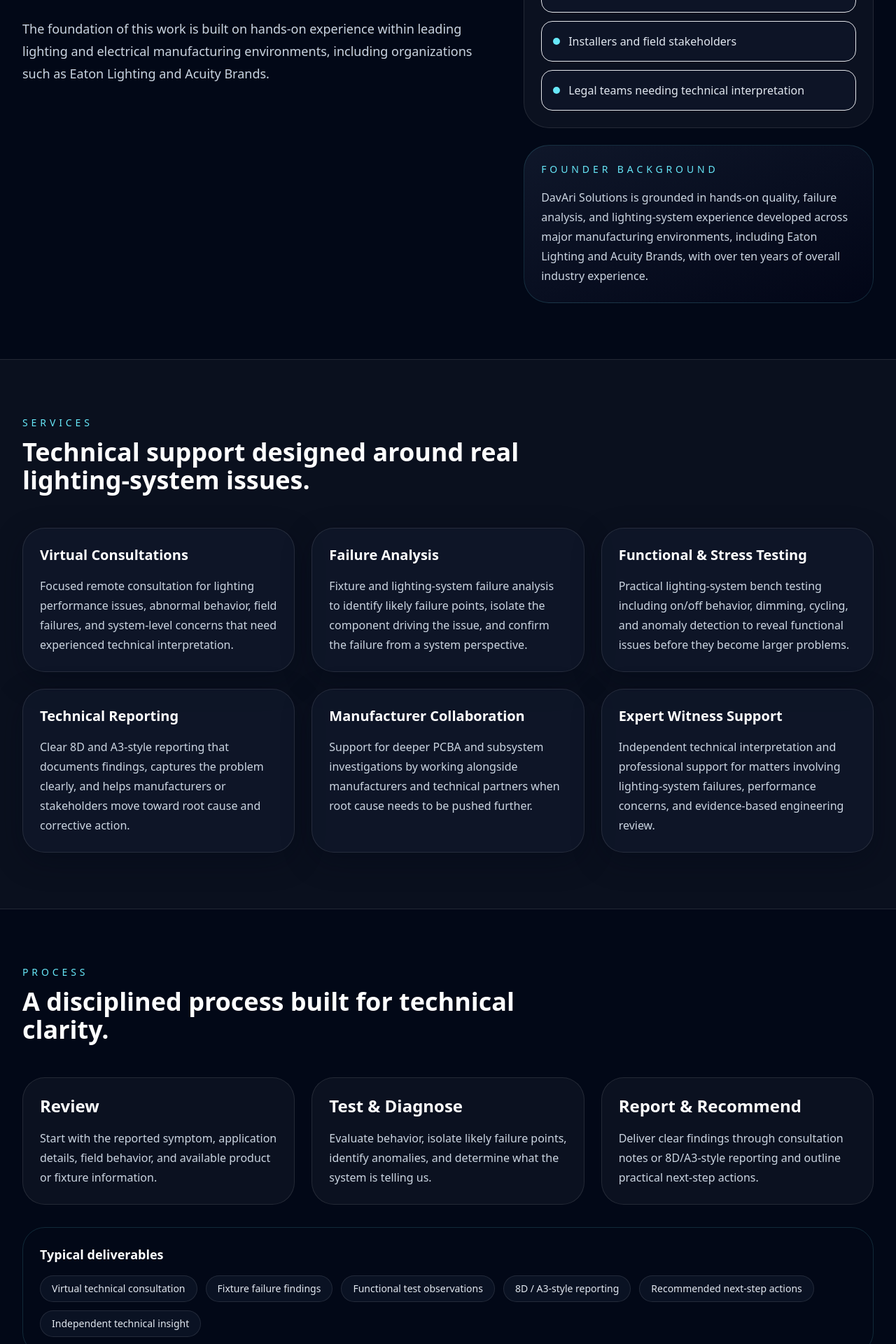
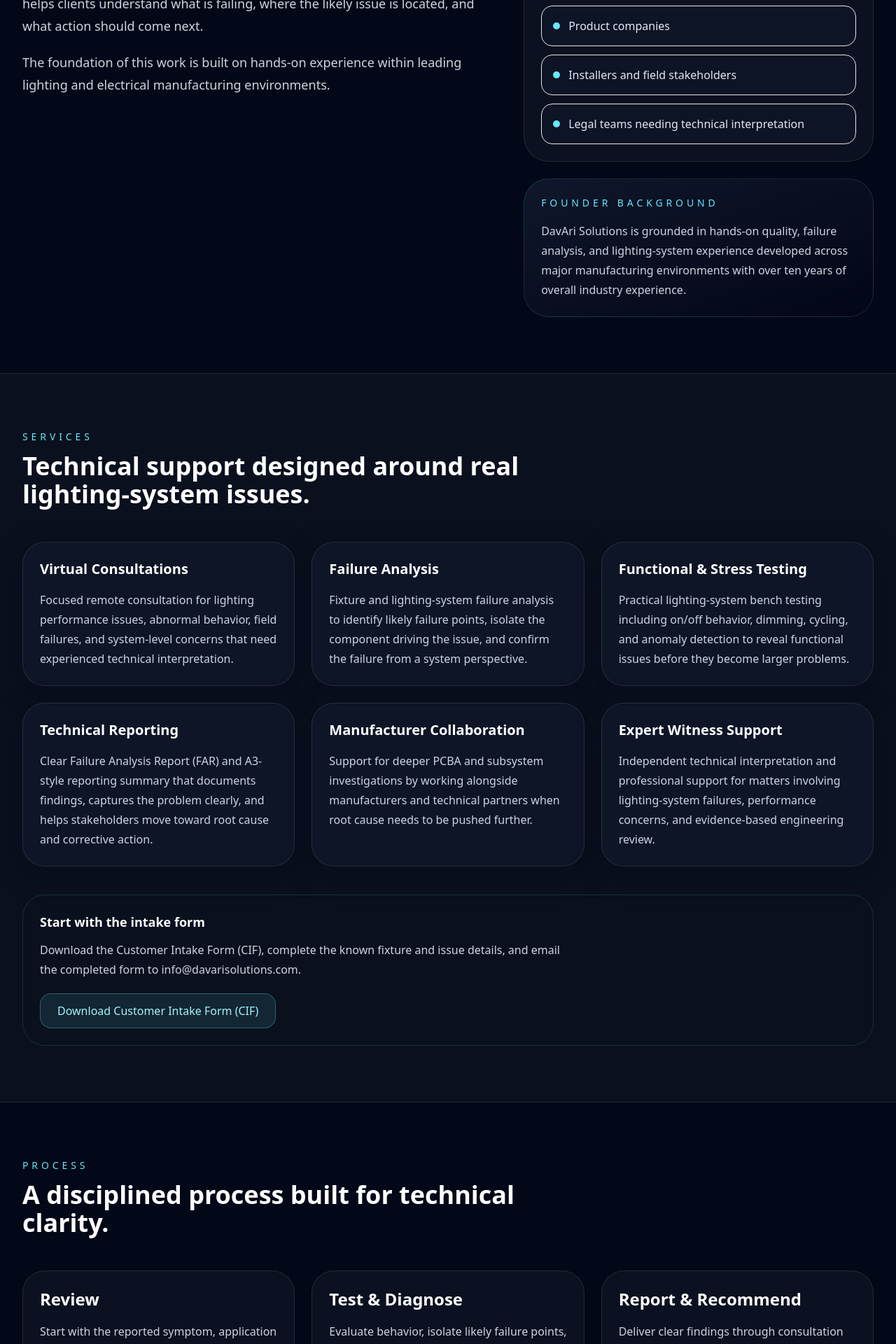
Before and after one commit to davari1079/davari-solutions-site, a React (Vite) app: page / in a window 1280 px wide. Shown: the part 1526-3446 px from the top of the page at 70% size. Built offline with nearby package versions, Linux system fonts and the light colour scheme.

Commit message:
Update site content
Update site content, add CIF download, update contact options

```diff
--- a/src/App.jsx
+++ b/src/App.jsx
@@ -16,6 +16,25 @@ function FullLogo({ className = "w-[240px] md:w-[280px]" }) {
         className="w-full drop-shadow-[0_0_30px_rgba(56,189,248,0.18)]"
       />
     </div>
+  );
+}
+
+function DownloadCIFButton({ variant = "primary" }) {
+  const baseClass =
+    "inline-flex items-center justify-center rounded-2xl px-6 py-3 font-medium transition hover:scale-[1.02]";
+  const styleClass =
+    variant === "primary"
+      ? "bg-cyan-300 text-slate-950 shadow-[0_0_36px_rgba(125,211,252,0.18)]"
+      : "border border-cyan-300/30 bg-cyan-300/10 text-cyan-200 hover:bg-cyan-300 hover:text-slate-950";
+
+  return (
+    <a
+      href="/DavAri_Intake_Form_Rev2.pdf"
+      download
+      className={`${baseClass} ${styleClass}`}
+    >
+      Download Customer Intake Form (CIF)
+    </a>
   );
 }
 
@@ -51,7 +70,7 @@ export default function App() {
     {
       title: "Technical Reporting",
       description:
-        "Clear 8D and A3-style reporting that documents findings, captures the problem clearly, and helps manufacturers or stakeholders move toward root cause and corrective action.",
+        "Clear Failure Analysis Report (FAR) and A3-style reporting summary that documents findings, captures the problem clearly, and helps stakeholders move toward root cause and corrective action.",
     },
     {
       title: "Manufacturer Collaboration",
@@ -78,7 +97,7 @@ export default function App() {
     "Virtual technical consultation",
     "Fixture failure findings",
     "Functional test observations",
-    "8D / A3-style reporting",
+    "FAR / A3-style reporting",
     "Recommended next-step actions",
     "Independent technical insight",
   ];
@@ -211,7 +230,7 @@ export default function App() {
                 <div className="rounded-2xl border border-white/10 bg-white/[0.03] p-4">
                   <div className="text-sm text-slate-400">Reporting</div>
                   <div className="mt-1 text-base font-semibold">
-                    8D & A3-style documentation
+                    Failure Analysis Report (FAR) & A3 Summary Style documentation
                   </div>
                 </div>
                 <div className="rounded-2xl border border-white/10 bg-white/[0.03] p-4">
@@ -287,8 +306,7 @@ export default function App() {
               <p className="mt-5 max-w-3xl text-lg leading-8 text-slate-300">
                 The foundation of this work is built on hands-on experience
                 within leading lighting and electrical manufacturing
-                environments, including organizations such as Eaton Lighting and
-                Acuity Brands.
+                environments.
               </p>
             </div>
 
@@ -315,9 +333,8 @@ export default function App() {
                 <p className="mt-4 leading-7 text-slate-300">
                   DavAri Solutions is grounded in hands-on quality, failure
                   analysis, and lighting-system experience developed across
-                  major manufacturing environments, including Eaton Lighting and
-                  Acuity Brands, with over ten years of overall industry
-                  experience.
+                  major manufacturing environments with over ten years of overall
+                  industry experience.
                 </p>
               </div>
             </div>
@@ -349,6 +366,16 @@ export default function App() {
                   </p>
                 </motion.div>
               ))}
+            </div>
+
+            <div className="mt-10 rounded-[2rem] border border-cyan-300/15 bg-gradient-to-r from-cyan-400/8 via-white/0 to-blue-400/8 p-6">
+              <div className="text-lg font-semibold">Start with the intake form</div>
+              <p className="mt-3 max-w-3xl leading-7 text-slate-300">
+                Download the Customer Intake Form (CIF), complete the known fixture and issue details, and email the completed form to info@davarisolutions.com.
+              </p>
+              <div className="mt-5">
+                <DownloadCIFButton variant="secondary" />
+              </div>
             </div>
           </div>
         </section>
@@ -383,7 +410,7 @@ export default function App() {
             <div className="rounded-[2rem] border border-white/10 bg-white/[0.04] p-6">
               <div className="text-2xl font-semibold">Report & Recommend</div>
               <p className="mt-4 leading-7 text-slate-300">
-                Deliver clear findings through consultation notes or 8D/A3-style
+                Deliver clear findings through consultation notes or FAR/A3-style
                 reporting and outline practical next-step actions.
               </p>
             </div>
@@ -416,7 +443,7 @@ export default function App() {
                   <div className="mb-3 text-sm uppercase tracking-[0.35em] text-cyan-300">
                     CONTACT{" "}
                     <span className="normal-case tracking-normal text-sm text-slate-400">
-                      - info@davarisolutions.com
+                      - info@davarisolutions.com / (770)-913-6865
                     </span>
                   </div>
                   <h2 className="text-3xl font-semibold md:text-4xl">
@@ -434,14 +461,15 @@ export default function App() {
                       href="mailto:info@davarisolutions.com"
                       className="rounded-2xl bg-cyan-300 px-6 py-3 font-medium text-slate-950 transition hover:scale-[1.02]"
                     >
-                      Email DavAri Solutions
+                      Email Us
                     </a>
-                    <button
-                      onClick={() => startTransition("services", "Services")}
+                    <a
+                      href="tel:+17709136865"
                       className="rounded-2xl border border-white/15 px-6 py-3 font-medium text-white transition hover:border-cyan-300 hover:text-cyan-300"
                     >
-                      Review Services
-                    </button>
+                      Call Us
+                    </a>
+                    <DownloadCIFButton variant="secondary" />
                   </div>
                 </div>
               </div>
```
Also changed, not shown: 1 other file (tests, documents, lock files or other folders).
